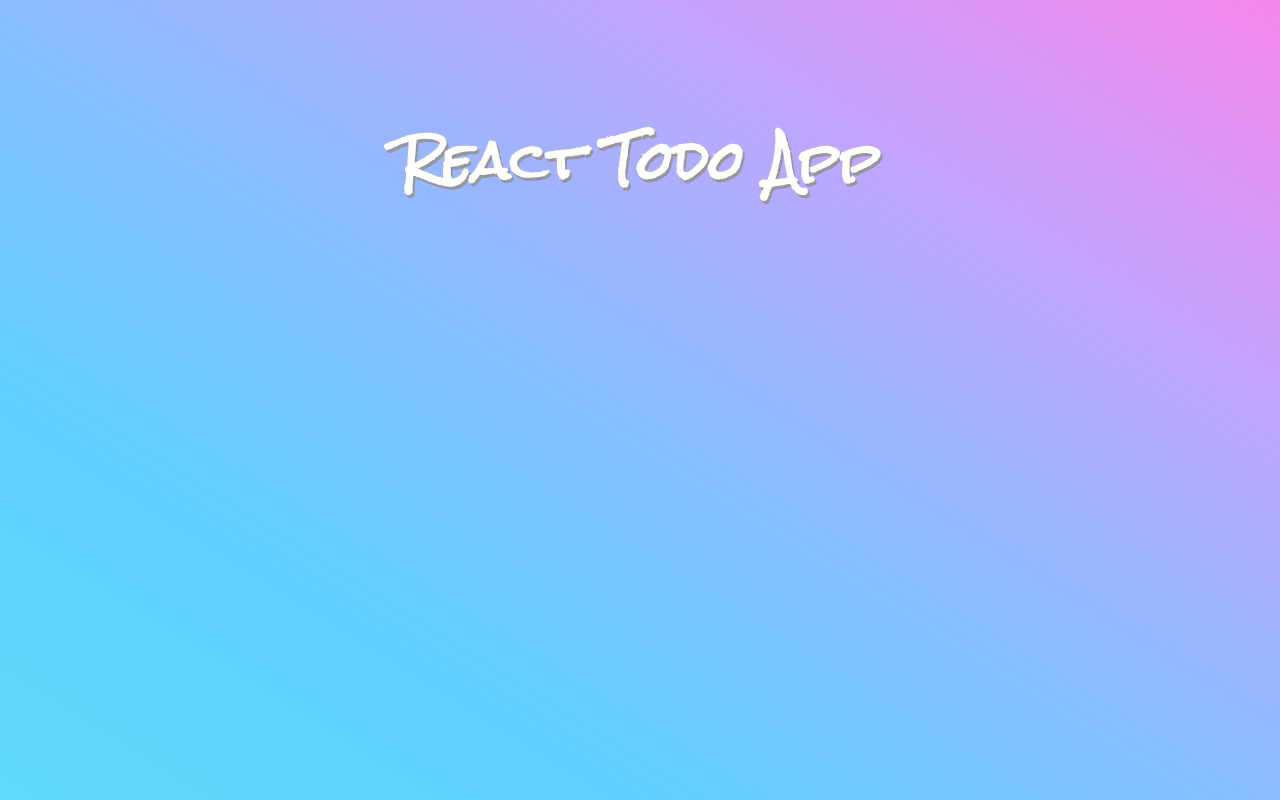
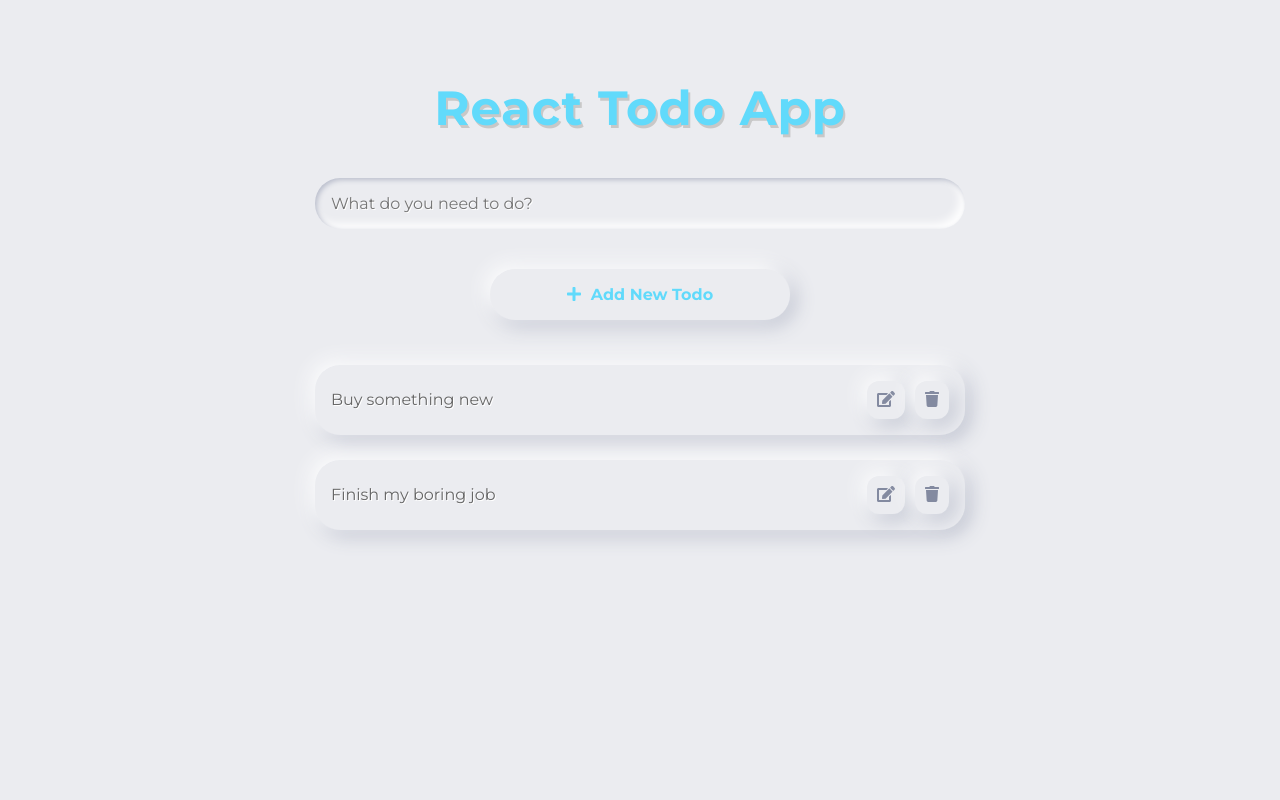
Before and after one commit to taku0823/React-Todo-App, a React (Create React App) app: page / in a window 1280 px wide. Built offline with nearby package versions, Linux system fonts and the light colour scheme.

Commit message:
Create TodoList, TodoItems and Form components

```diff
--- a/package.json
+++ b/package.json
@@ -3,12 +3,16 @@
   "version": "0.1.0",
   "private": true,
   "dependencies": {
+    "@fortawesome/fontawesome-svg-core": "^1.2.34",
+    "@fortawesome/free-solid-svg-icons": "^5.15.2",
+    "@fortawesome/react-fontawesome": "^0.1.14",
     "@testing-library/jest-dom": "^5.11.4",
     "@testing-library/react": "^11.1.0",
     "@testing-library/user-event": "^12.1.10",
     "react": "^17.0.1",
     "react-dom": "^17.0.1",
     "react-scripts": "4.0.1",
+    "uuid": "^8.3.2",
     "web-vitals": "^0.2.4"
   },
   "scripts": {
--- a/src/App.css
+++ b/src/App.css
@@ -1,17 +1,11 @@
-@import url("https://fonts.googleapis.com/css2?family=Rock+Salt&display=swap");
 .App {
   text-align: center;
 }
 .App h1 {
-  color: #fff;
-  font-family: "Rock Salt", cursive;
-  font-size: 5rem;
+  margin: 0 0 4rem;
+  color: #61dafb;
+  font-size: 4.8rem;
   letter-spacing: 0.1rem;
-  margin: 0;
-  text-shadow: 2px 3px 0px rgba(150, 150, 150, 1);
-  position: absolute;
-  top: 20%;
-  left: 50%;
-  transform: translateY(-50%) translateX(-50%);
-  -webkit-transform: translateY(-50%) translateX(-50%);
+  line-height: 1.2;
+  text-shadow: 2px 3px 0px rgba(200, 200, 200, 1);
 }
--- /dev/null
+++ b/src/components/Form.js
@@ -0,0 +1,45 @@
+import React, { useState } from "react";
+import "../css/Form.css";
+import { FontAwesomeIcon } from "@fortawesome/react-fontawesome";
+import { faPlus } from "@fortawesome/free-solid-svg-icons";
+
+function Form({ addTodo }) {
+  const [value, setValue] = useState("");
+
+  const handleChange = (event) => {
+    setValue(event.target.value);
+  };
+
+  const reset = () => {
+    setValue("");
+  };
+
+  return (
+    <form
+      className="Form"
+      id="Form"
+      onSubmit={(e) => {
+        e.preventDefault();
+        addTodo(value);
+        reset();
+      }}
+    >
+      <label>
+        <input
+          type="text"
+          value={value}
+          onChange={handleChange}
+          placeholder="What do you need to do?"
+        />
+      </label>
+      <button type="submit">
+        <span>
+          <FontAwesomeIcon icon={faPlus} />
+        </span>
+        Add New Todo
+      </button>
+    </form>
+  );
+}
+
+export default Form;
--- a/src/components/TodoApp.js
+++ b/src/components/TodoApp.js
@@ -1,8 +1,28 @@
-import React from "react";
+import React, { useState } from "react";
+import TodoList from "./TodoList";
+import Form from "./Form";
 import "../css/TodoApp.css";
+import { v4 as uuidv4 } from "uuid";
 
 function TodoApp() {
-  return <main className="TodoApp"></main>;
+  const initialTodos = [
+    { task: "Buy something new", id: uuidv4(), completed: false },
+    { task: "Finish my boring job", id: uuidv4(), completed: false },
+  ];
+  const [todos, setTodos] = useState(initialTodos);
+
+  const addTodo = (newText) => {
+    if (newText === "") {
+      return;
+    }
+    setTodos([...todos, { task: newText, id: uuidv4(), completed: false }]);
+  };
+  return (
+    <div className="TodoApp">
+      <Form addTodo={addTodo} />
+      <TodoList todos={todos} />
+    </div>
+  );
 }
 
 export default TodoApp;
--- /dev/null
+++ b/src/components/TodoItems.js
@@ -0,0 +1,23 @@
+import React from "react";
+import "../css/TodoItems.css";
+import { FontAwesomeIcon } from "@fortawesome/react-fontawesome";
+import { faTrash, faEdit } from "@fortawesome/free-solid-svg-icons";
+
+function Todo(props) {
+  const { task } = props;
+  return (
+    <li className="TodoItems">
+      <p>{task}</p>
+      <div className="icons">
+        <button className="edit">
+          <FontAwesomeIcon icon={faEdit} />
+        </button>
+        <button className="delete">
+          <FontAwesomeIcon icon={faTrash} />
+        </button>
+      </div>
+    </li>
+  );
+}
+
+export default Todo;
--- /dev/null
+++ b/src/components/TodoList.js
@@ -0,0 +1,16 @@
+import React from "react";
+import TodoItems from "./TodoItems";
+import "../css/TodoList.css";
+
+function TodoList(props) {
+  const { todos } = props;
+  return (
+    <ul className="TodoList">
+      {todos.map((todo) => (
+        <TodoItems task={todo.task} key={todo.id} />
+      ))}
+    </ul>
+  );
+}
+
+export default TodoList;
--- /dev/null
+++ b/src/css/Form.css
@@ -0,0 +1,49 @@
+.Form {
+  display: flex;
+  flex-direction: column;
+  margin-bottom: 4.5rem;
+}
+.Form input,
+.Form button {
+  border: 0;
+  outline: 0;
+  font-size: 1.6rem;
+  border-radius: 2.5rem;
+  padding: 1.6rem;
+  background-color: #ebecf0;
+}
+label {
+  margin-bottom: 4rem;
+  width: 100%;
+}
+.Form input {
+  box-shadow: inset 2px 2px 5px #babecc, inset -5px -5px 10px #fff;
+  width: 650px;
+  box-sizing: border-box;
+  transition: all 0.2s ease-in-out;
+  color: #666;
+  font-family: "Montserrat", sans-serif;
+  text-shadow: 1px 1px 0 #fff;
+}
+input:focus {
+  box-shadow: inset 1px 1px 2px #babecc, inset -1px -1px 2px #fff;
+}
+.Form button {
+  width: 300px;
+  margin: 0 auto;
+  color: #61dafb;
+  font-weight: bold;
+  box-shadow: -5px -5px 20px #fff, 5px 5px 20px #babecc;
+  transition: all 0.2s ease-in-out;
+  cursor: pointer;
+  font-family: "Montserrat", sans-serif;
+}
+.Form button:hover {
+  box-shadow: -2px -2px 5px #fff, 2px 2px 5px #babecc;
+}
+button:active {
+  box-shadow: inset 1px 1px 2px #babecc, inset -1px -1px 2px #fff;
+}
+span {
+  margin-right: 1rem;
+}
--- a/src/css/TodoApp.css
+++ b/src/css/TodoApp.css
@@ -1,10 +1,6 @@
 .TodoApp {
-  background-color: #ddd;
-  max-width: 800px;
+  margin: 0 auto;
+  padding: 0;
   width: 100%;
-  position: absolute;
-  top: 50%;
-  left: 50%;
-  transform: translateY(-50%) translateX(-50%);
-  -webkit-transform: translateY(-50%) translateX(-50%);
+  max-width: 650px;
 }
--- /dev/null
+++ b/src/css/TodoItems.css
@@ -0,0 +1,45 @@
+.TodoItems {
+  display: flex;
+  justify-content: space-between;
+  align-items: center;
+  margin-bottom: 2.5rem;
+  border: 0;
+  outline: 0;
+  color: #666;
+  font-size: 1.6rem;
+  border-radius: 2.5rem;
+  padding: 1.6rem;
+  background-color: #ebecf0;
+  text-shadow: 1px 1px 0 #fff;
+  box-shadow: -5px -5px 20px #fff, 5px 5px 20px #babecc;
+}
+.TodoItems:last-child {
+  margin-bottom: 0;
+}
+.TodoItems p {
+  word-wrap: break-word;
+  width: 85%;
+}
+.TodoItems button {
+  border: 0;
+  outline: 0;
+  font-size: 1.6rem;
+  border-radius: 1.2rem;
+  padding: 1rem;
+  color: #838aa0;
+  background-color: #ebecf0;
+  text-shadow: 1px 1px 0 #fff;
+  box-shadow: -5px -5px 20px #fff, 5px 5px 20px #babecc;
+  cursor: pointer;
+}
+.TodoItems .icons {
+  display: flex;
+  justify-content: space-between;
+  align-items: center;
+}
+.TodoItems button:hover {
+  box-shadow: -2px -2px 5px #fff, 2px 2px 5px #babecc;
+}
+.TodoItems .edit {
+  margin-right: 1rem;
+}
--- /dev/null
+++ b/src/css/TodoList.css
@@ -0,0 +1,5 @@
+.TodoList {
+  width: 100%;
+  text-align: left;
+  list-style: none;
+}
--- a/src/index.css
+++ b/src/index.css
@@ -1,25 +1,18 @@
-@import url("https://fonts.googleapis.com/css2?family=Roboto:wght@400;700&display=swap");
-html {
+@import url("https://fonts.googleapis.com/css2?family=Montserrat:wght@400;500;600;700&display=swap");
+* {
   box-sizing: border-box;
   margin: 0;
   padding: 0;
+}
+html {
   font-size: 10px;
 }
 body {
+  position: relative;
   margin: 0;
-  font-family: "Roboto", sans-serif;
-  background-color: #61dafb;
-  background-image: linear-gradient(
-    to right top,
-    #61dafb,
-    #5fceff,
-    #89bdff,
-    #c2a4ff,
-    #f486e9
-  );
-  background-repeat: no-repeat;
-  background-size: cover;
+  padding: 8rem 0;
   height: 100vh;
   width: 100%;
-  position: relative;
+  font-family: "Montserrat", sans-serif;
+  background-color: #ebecf0;
 }
```
Also changed, not shown: public/index.html (+4 -27 lines), 1 other file (tests, documents, lock files or other folders).
